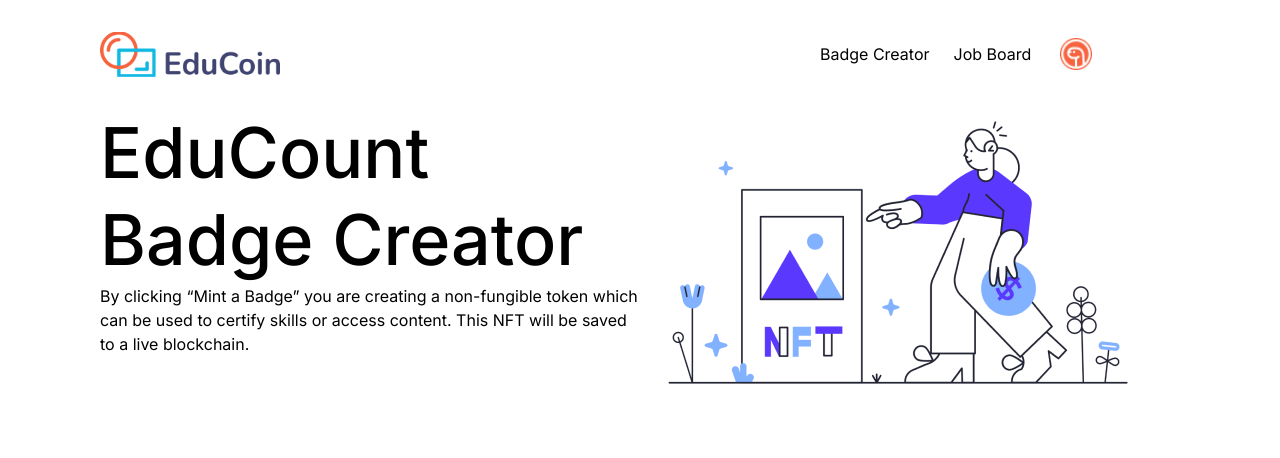
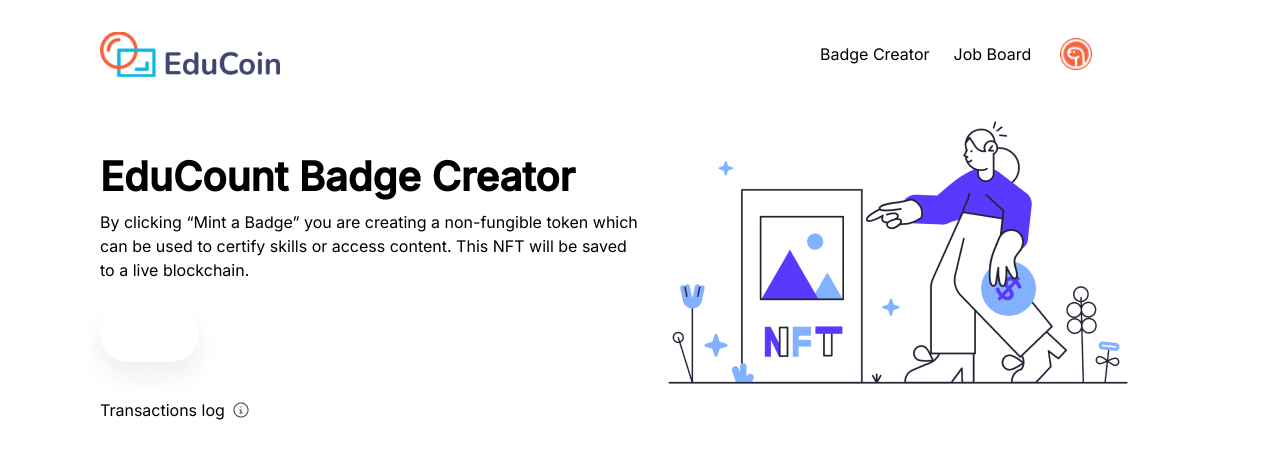
Before and after one commit to EdsellJ/NEAR-NFT-Job-Filter, a React (Create React App) app: page /mint-nft in a window 1280 px wide. Shown: the top 458 px of the page. Built offline with nearby package versions, Linux system fonts and the light colour scheme; no server answers.

Commit message:
transactionlogTable & info_icon added

```diff
--- a/src/components/NFTHeroBanner.tsx
+++ b/src/components/NFTHeroBanner.tsx
@@ -1,17 +1,20 @@
-import React from "react";
+import Button from "components/Button";
 
 export default function NFTHeroBanner() {
 	return (
 		<section className="container">
-			<div className="flex">
+			<div className="flex items-center">
 				<div className="text-content left w-1/2">
-					<h1>EduCount Badge Creator</h1>
+					<h2 className="text-xl text-blue-500 my-2">EduCount Badge Creator</h2>
 					<p>
 						By clicking “Mint a Badge” you are creating a non-fungible token which can be
 						used to certify skills or access content. This NFT will be saved to a live
 						blockchain.
 					</p>
-
+					<Button
+						text="Mint a Badge"
+						className="rounded-full py-4 text-white bg-red-500 mt-6"
+					/>
 				</div>
 				<div className="image w-1/2">
 					<img src="/images/woman.png" alt="woman minting nft" />
--- /dev/null
+++ b/src/components/TransactionLogTable.tsx
@@ -0,0 +1,17 @@
+export default function TransactionLogTable() {
+	return (
+		<div className="container">
+			<div className="transaction flex items-center space-x-2">
+				<h6>Transactions log </h6> <img src="/images/info_icon.png" alt="info" />
+			</div>
+			<table>
+				<thead>
+					<th></th>
+				</thead>
+				<tbody>
+					<tr></tr>
+				</tbody>
+			</table>
+		</div>
+	);
+}
--- a/src/pages/MintNFT.tsx
+++ b/src/pages/MintNFT.tsx
@@ -1,10 +1,12 @@
 import NFTHeroBanner from "components/NFTHeroBanner";
+import TransactionLogTable from "components/TransactionLogTable";
 import NFTLayout from "layouts/NFTLayout";
 
 export default function MintNFT() {
 	return (
 		<NFTLayout title="Mint NFT's">
 			<NFTHeroBanner />
+			<TransactionLogTable />
 		</NFTLayout>
 	);
 }
--- a/src/styles/global.css
+++ b/src/styles/global.css
@@ -8,6 +8,10 @@
 
 * {
 	font-family: "Inter", sans-serif;
+}
+
+:root {
+	--deep-blue: #404471;
 }
 
 .App {
```
Also changed, not shown: public/images/info_icon.png (added).
